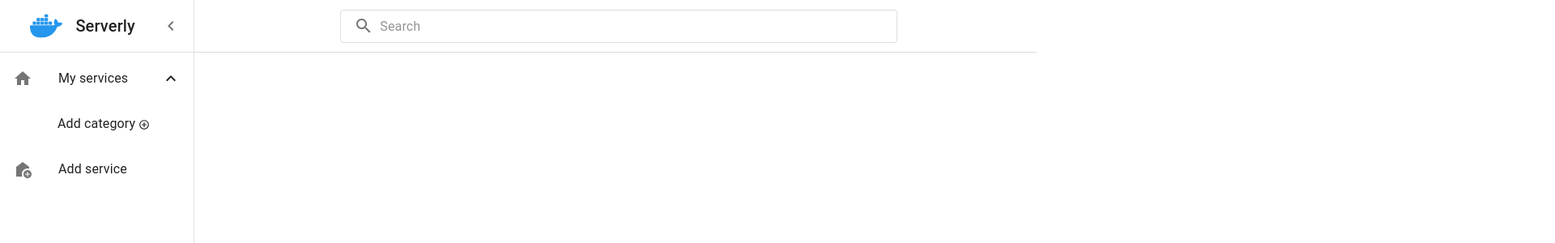
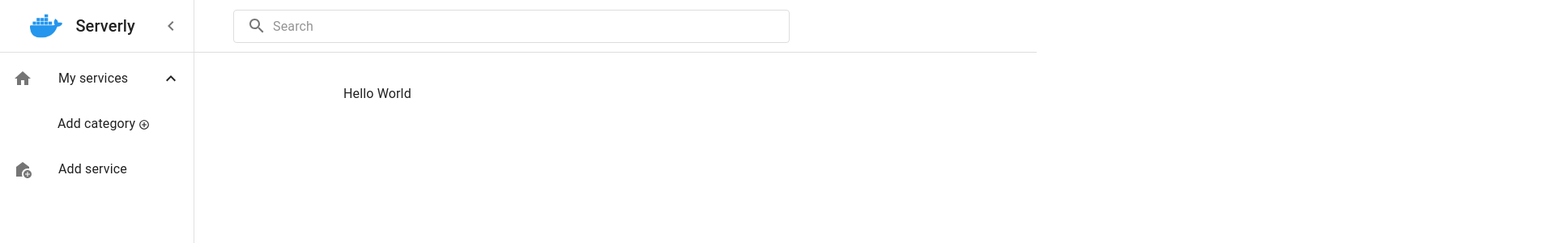
Before and after one commit to sam-carvalho/service-catalog, a Next.js app: page / in a window 1280 px wide. Shown: the top 300 px of the page at 81% size, 1920 px wide, since content can reach past the window. Built offline with nearby package versions, Linux system fonts and the light colour scheme.

Commit message:
feat: update component styling

```diff
--- a/src/components/AppShell.tsx
+++ b/src/components/AppShell.tsx
@@ -58,7 +58,7 @@ export default function AppShell({
           flexGrow: 1,
           p: 3,
           marginTop: { xs: 5, md: 8 },
-          marginLeft: { xs: 3, md: menuWidth + 3 },
+          marginLeft: { xs: 3, md: 20 },
         }}
       >
         {children}
--- a/src/components/Header.tsx
+++ b/src/components/Header.tsx
@@ -32,15 +32,14 @@ const Header = ({
         >
           <Menu />
         </IconButton>
-        <Box sx={{ flexGrow: 1 }}>
         <Box
           sx={{
+            flexGrow: 1,
             display: "flex",
-              justifyContent: isMobile ? "flex-start" : "center",
+            justifyContent: "flex-start",
           }}
         >
           <SearchBar />
-          </Box>
         </Box>
       </Toolbar>
     </StyledAppBar>
--- a/src/components/SearchBar.tsx
+++ b/src/components/SearchBar.tsx
@@ -39,7 +39,6 @@ const StyledInputBase = styled(InputBase)(({ theme }) => ({
     width: "100%",
     [theme.breakpoints.up("md")]: {
       width: "70ch",
-      justifyContent: "center",
     },
   },
 }));
--- a/src/components/category/AddCategoryModal.tsx
+++ b/src/components/category/AddCategoryModal.tsx
@@ -66,7 +66,7 @@ const AddCategoryModal = ({
             <Button
               onClick={handleModalClose}
               variant="outlined"
-              style={{ marginRight: "8px" }}
+              style={{ marginRight: "10px" }}
             >
               Cancel
             </Button>
--- /dev/null
+++ b/src/interfaces/index.ts
@@ -0,0 +1,2 @@
+export * from "./category";
+export * from "./service";
--- a/src/pages/_app.tsx
+++ b/src/pages/_app.tsx
@@ -2,6 +2,10 @@ import React from "react";
 import App from "next/app";
 import dynamic from "next/dynamic";
 import { getDeviceType } from "src/utils";
+import { ThemeProvider } from "@mui/material/styles";
+import { Global } from "@emotion/react";
+import theme from "../styles/theme";
+import globalStyles from "../styles/globalStyles";
 
 const AppShell = dynamic(() => import("../components/AppShell"), {
   ssr: false,
@@ -10,7 +14,7 @@ const AppShell = dynamic(() => import("../components/AppShell"), {
 class MyApp extends App {
   static async getInitialProps(appContext) {
     const appProps = await App.getInitialProps(appContext);
-    const userAgent = appContext.ctx.req.headers["user-agent"];
+    const userAgent = appContext.ctx.req?.headers?.["user-agent"];
     const isMobile = getDeviceType(userAgent) === "mobile";
     return { ...appProps, isMobile };
   }
@@ -18,9 +22,12 @@ class MyApp extends App {
   render() {
     const { Component, pageProps, isMobile } = this.props;
     return (
-      <AppShell isMobile={isMobile}>
-        <Component {...pageProps} />
-      </AppShell>
+      <ThemeProvider theme={theme}>
+        <Global styles={globalStyles} />
+        <AppShell isMobile={isMobile}>
+          <Component {...pageProps} />
+        </AppShell>
+      </ThemeProvider>
     );
   }
 }
--- /dev/null
+++ b/src/styles/globalStyles.ts
@@ -0,0 +1,10 @@
+import { css } from "@emotion/react";
+
+const globalStyles = css`
+  a {
+    color: #000000de;
+    text-decoration: none;
+  }
+`;
+
+export default globalStyles;
--- /dev/null
+++ b/src/styles/theme.ts
@@ -0,0 +1,16 @@
+import { createTheme } from "@mui/material/styles";
+
+const theme = createTheme({
+  components: {
+    MuiLink: {
+      styleOverrides: {
+        root: {
+          color: "#000000DE",
+          textDecoration: "none",
+        },
+      },
+    },
+  },
+});
+
+export default theme;
```
Lines whose indentation alone changed are shown as unchanged.
